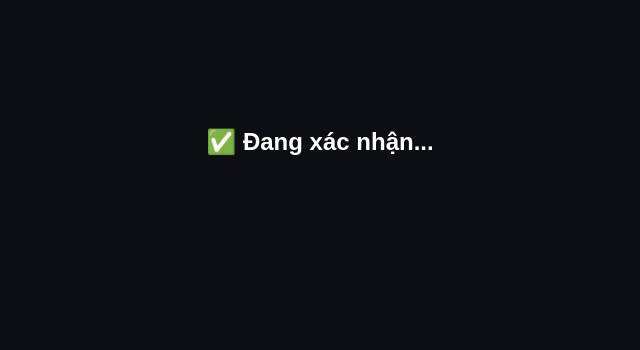
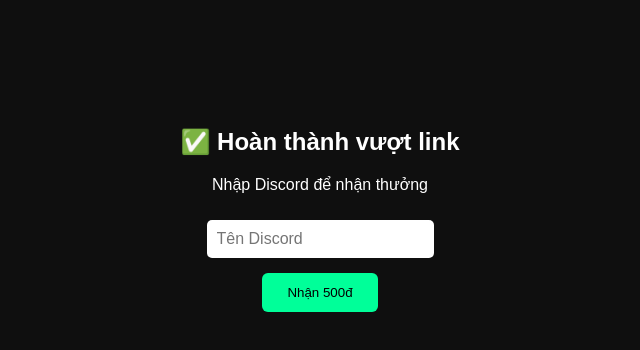
Before and after one commit to Rubysand99/website-kiemtien, a website: page verify.html in a window 1280 px wide. Shown: the whole page, without its empty margins (320-960 px from the left). Drawn offline with Linux system fonts and the light colour scheme.

Commit message:
Update verify.html

```diff
--- a/verify.html
+++ b/verify.html
@@ -2,50 +2,76 @@
 <html>
 <head>
 <meta charset="UTF-8">
-<title>Verify</title>
+<title>Xác minh</title>
 
 <style>
 body{
-background:#0b0f14;
+background:#0f0f0f;
 color:white;
+font-family:Arial;
 text-align:center;
 padding-top:100px;
-font-family:Arial;
+}
+
+input{
+padding:10px;
+font-size:16px;
+border-radius:5px;
+border:none;
+margin-top:10px;
+}
+
+button{
+padding:12px 25px;
+margin-top:15px;
+background:#00ff99;
+border:none;
+border-radius:6px;
+cursor:pointer;
 }
 </style>
+
 </head>
 
 <body>
 
-<h2>✅ Đang xác nhận...</h2>
+<h2>✅ Hoàn thành vượt link</h2>
+<p>Nhập Discord để nhận thưởng</p>
+
+<input id="user" placeholder="Tên Discord"><br>
+<button onclick="claim()">Nhận 500đ</button>
 
 <p id="msg"></p>
 
 <script>
-const API = "https://website-kiemtien.onrender.com";
 
-let user = localStorage.getItem("user");
+async function claim(){
 
-if(!user){
-  alert("Chưa login");
-}else{
+  let username = document.getElementById("user").value;
 
-fetch(API+"/reward",{
- method:"POST",
- headers:{"Content-Type":"application/json"},
- body:JSON.stringify({username:user})
-})
-.then(r=>r.json())
-.then(d=>{
- if(d.msg=="ok"){
-   alert("+500đ");
- }else{
-   alert("Chờ 1 tiếng");
- }
-})
-.catch(e=>alert("Lỗi API"));
+  let res = await fetch("https://website-kiemtien.onrender.com/reward",{
+    method:"POST",
+    headers:{"Content-Type":"application/json"},
+    body: JSON.stringify({ username })
+  });
+
+  let data = await res.json();
+
+  if(data.msg === "ok"){
+    document.getElementById("msg").innerText =
+      "🎉 Nhận thành công! Tổng: " + data.money + "đ";
+  }
+  else if(data.msg === "wait"){
+    document.getElementById("msg").innerText =
+      "⏳ Bạn phải chờ 1 giờ!";
+  }
+  else{
+    document.getElementById("msg").innerText =
+      "❌ Lỗi!";
+  }
 
 }
+
 </script>
 
 </body>
```
